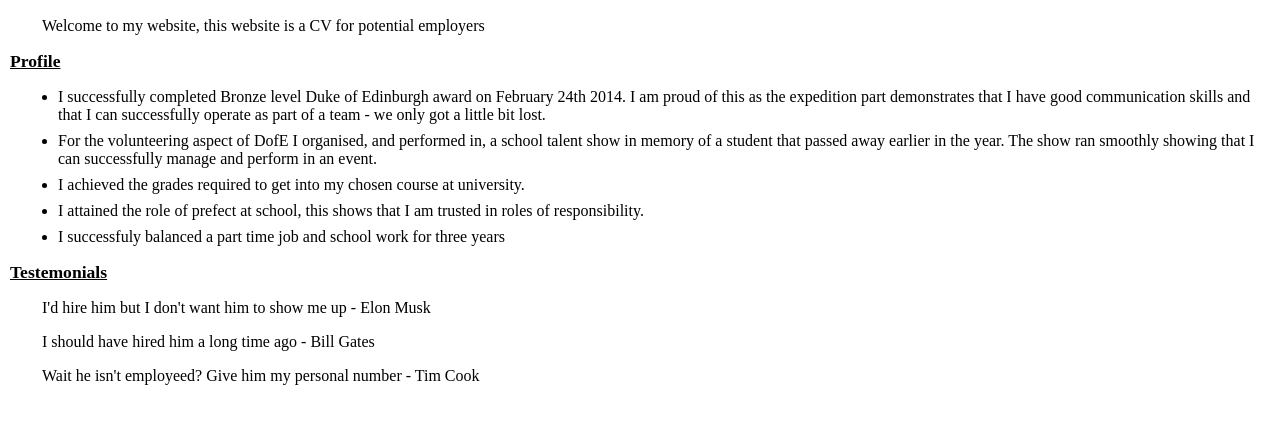
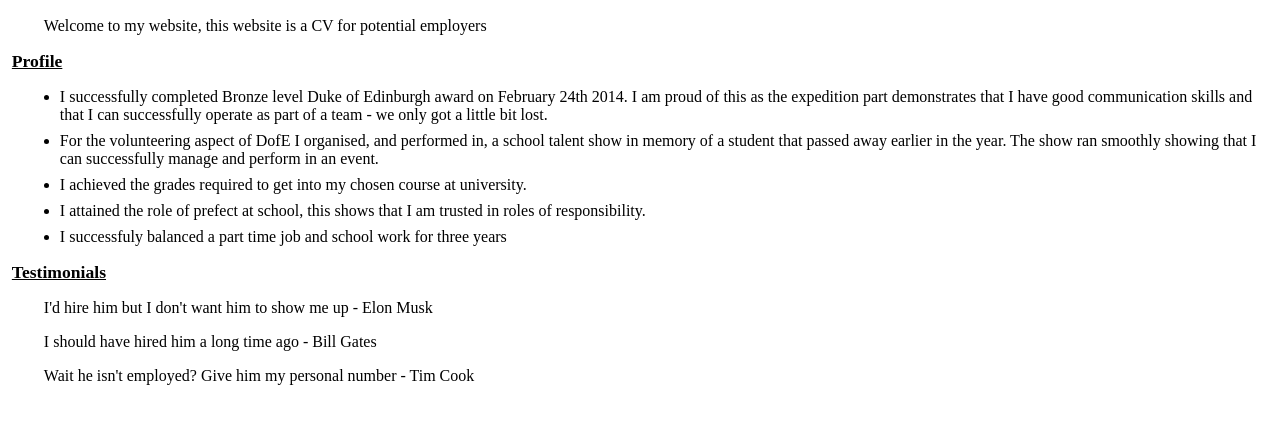
Before and after one commit to Chris-774/Website, a plain HTML site: page index.html in a window 1280 px wide. Shown: the part 821-1244 px from the top of the page. Drawn offline with Linux system fonts and the light colour scheme; some packages are replaced by stand-ins of ours.

Commit message:
put through various validators changed the spacing in the CSS and spellchecked the readme

```diff
--- a/index.html
+++ b/index.html
@@ -51,7 +51,7 @@
 
           <!-- for some reason putting this stylesheet in for my stars makes my menubar have icons next to text, screwing up the shrinking of the menubar
           <link rel="stylesheet" href="https://cdnjs.cloudflare.com/ajax/libs/font-awesome/4.7.0/css/font-awesome.min.css"> -->
-          <h4> Testemonials </h4>
+          <h4> Testimonials </h4>
 
           <!--
           <span class="fa fa-star checked"></span>
@@ -63,7 +63,7 @@
 
           <p> I'd hire him but I don't want him to show me up - Elon Musk </p>
           <p> I should have hired him a long time ago - Bill Gates </p>
-          <p> Wait he isn't employeed? Give him my personal number - Tim Cook </p>
+          <p> Wait he isn't employed? Give him my personal number - Tim Cook </p>
 
       </section>
 
--- a/stylesheet.css
+++ b/stylesheet.css
@@ -1,10 +1,11 @@
 
+                      /*   MOBILE FIRST DESIGN   */
 body {
   height: 500px;
   margin: 0;
 }
 
-h1{
+h1 {
   font-size: 1.25em;
   text-align: center;
   background: #444;
@@ -13,7 +14,7 @@ h1{
   padding: 2em;
 }
 
-h2{
+h2 {
   margin-top: 0;
   padding: 0.5em;
 }
@@ -33,8 +34,7 @@ h4 {
   text-decoration: underline;
 }
 
-main{
-
+main {
   margin: 0 auto;
   text-align: center;
   padding: 2px;
@@ -70,6 +70,9 @@ li {
   background: #888;
 }
 
+
+
+/* Navigation Bar */
 input,
 section {
   display: none;
@@ -91,12 +94,10 @@ label{
   border-right: 1px solid #444;
 }
 
-/* Below doesn't actually remove the border from the right */
-
+/* Below was my attempt to remove the border on the far right, yeah it doesn't work */
 label:last-child {
   border-right:none;
 }
-
 
 #tab1:checked ~ #content1,
 #tab2:checked ~ #content2,
@@ -143,6 +144,10 @@ label:last-child {
   width: 100%;
 }
 
+
+
+/* Images */
+
 #markslogo {
 	height: 100px;
 	width: 120px;
@@ -160,6 +165,8 @@ label:last-child {
 	width: 150px;
 	margin: auto;
 	}
+
+
 
 	/* Custom scrollbar */
 
@@ -181,16 +188,27 @@ label:last-child {
 }
 
 
-/* Stars for the Testemonials */
+
+/* Stars for the Testimonials */
 .checked {
   margin-top: 1em;
   color: orange;
   float: left;
 }
+                      /* END OF MOBILE FIRST DESIGN */
 
 
-/* THE FIRST BREAKPOINT FOR MEDIUM SIZED SCREENS */
+
+
+                     /* THE FIRST BREAKPOINT FOR MEDIUM SIZED SCREENS - Tablets */
+
 @media screen and (min-width: 450px) {
+
+  head {
+    margin: 0 auto;
+    width: 99.4%;
+  }
+
   header {
     background: #222;
     color: #ccc;
@@ -202,9 +220,9 @@ label:last-child {
   }
 
   main {
-		width: 100%;
-		height: 701px;
-		margin: auto;
+    width: 99.4%;
+    height: 702px;
+    margin: 0 auto;
   }
 
   body {
@@ -212,19 +230,20 @@ label:last-child {
   }
 
 }
-/* END OF THE FIRST BREAKPOINT   */
+                    /* END OF THE FIRST BREAKPOINT - TABLET */
 
 
 
                     /* THE SECOND BREAKPOINT FOR DESKTOP SIZED SCREENS */
+
 @media screen and (min-width: 800px) {
-
 
   main{
     height: 700px;
-	width: 100%;
-	margin: auto;
+    width: 99.4%;
+    margin: 0 auto;
   }
+
   header {
     background: #222;
     color: #ccc;
@@ -248,7 +267,6 @@ p {
   #markslogo {
     height: 166px;
     width: 200px;
-	margin: -1em;
   }
 
   #tgclogo {
@@ -287,4 +305,4 @@ img:hover {
   }
 
 }
-/* END OF THE SECOND BREAKPOINT */
+                   /* END OF THE SECOND BREAKPOINT - DESKTOP */
```
Also changed, not shown: javascript.js (+8 -7 lines), details.txt (added), 2 other files. Lines whose indentation alone changed are shown as unchanged.
